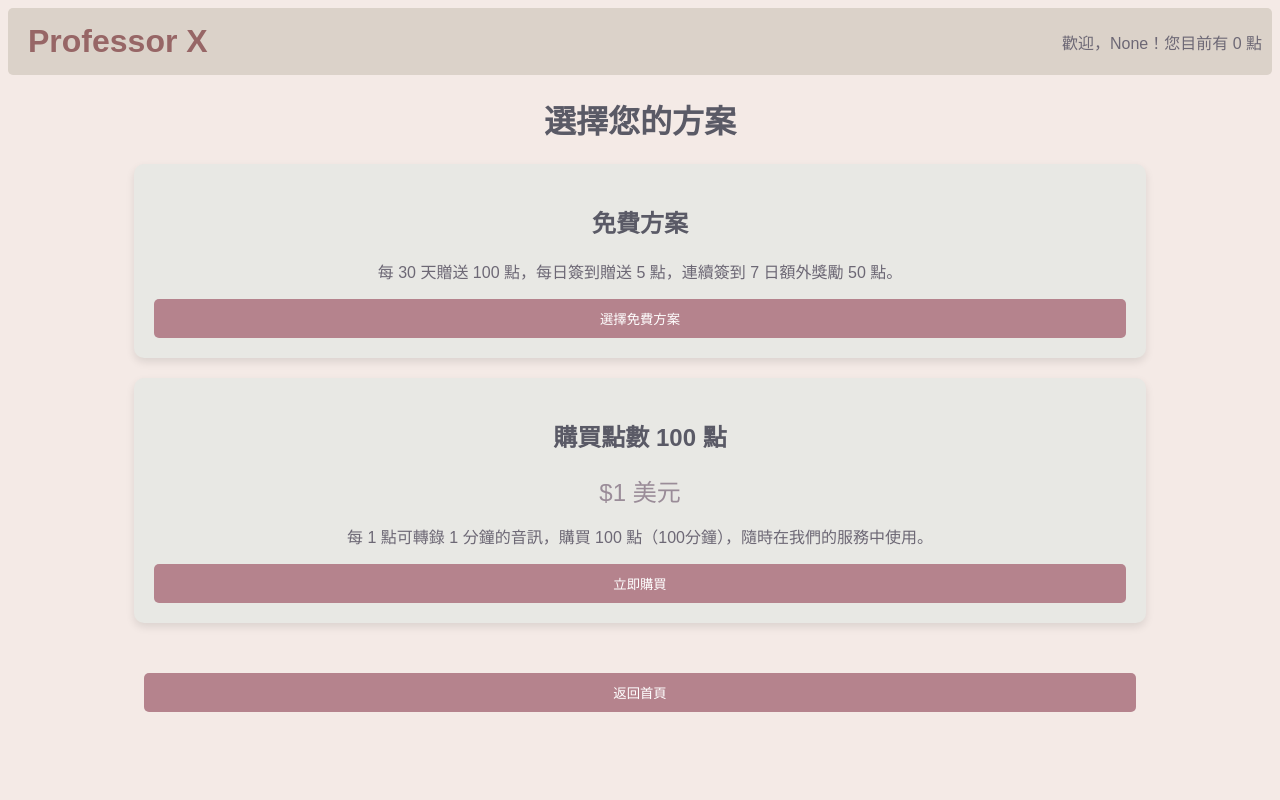
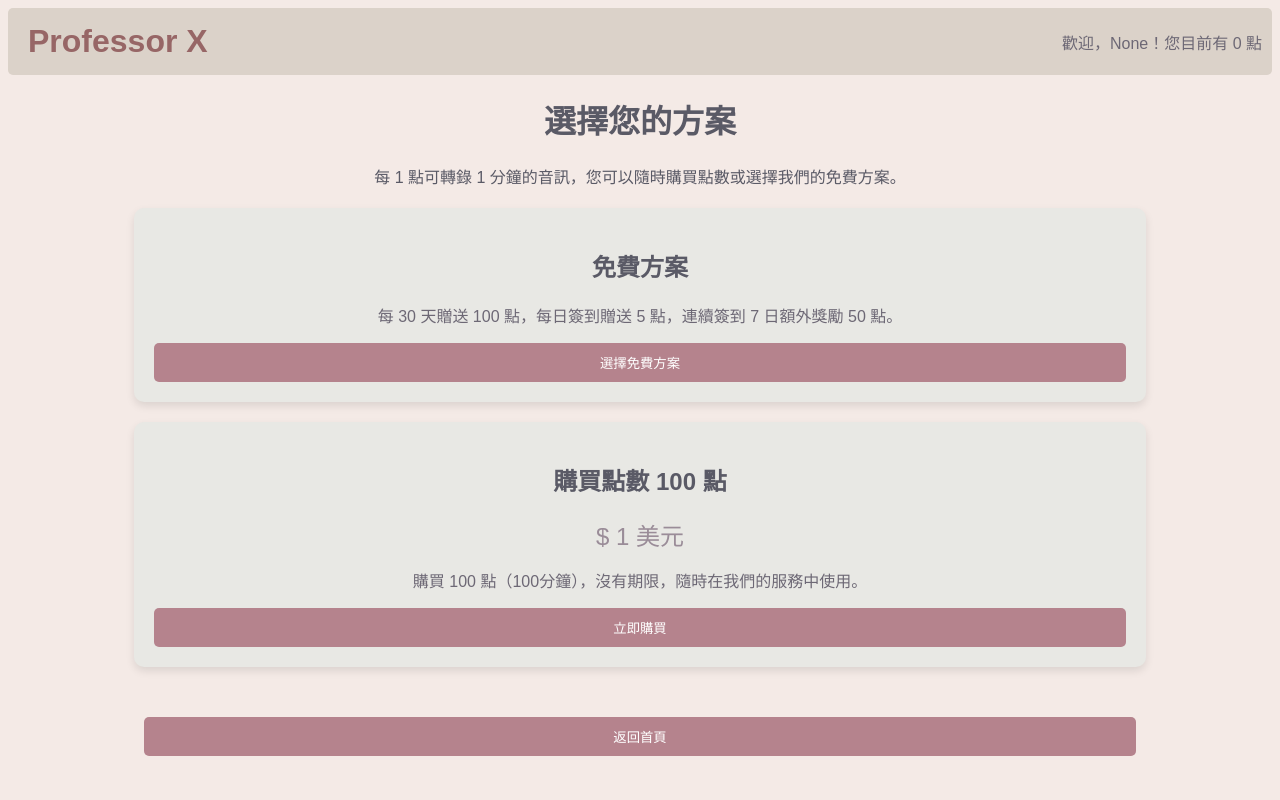
Before and after one commit to wahao888/professor-x, a Flask app: page /payment in a window 1280 px wide. Run offline with Flask 3, Linux system fonts and the light colour scheme.

Commit message:
修改CSS

```diff
--- a/templates/payment.html
+++ b/templates/payment.html
@@ -138,7 +138,7 @@
 
     <div class="container">
         <h1 class="title">選擇您的方案</h1>
-
+        <p class="title">每 1 點可轉錄 1 分鐘的音訊，您可以隨時購買點數或選擇我們的免費方案。</p>
         <div class="card">
           <h2 class="title">免費方案</h2>
           <p class="description">每 30 天贈送 100 點，每日簽到贈送 5 點，連續簽到 7 日額外獎勵 50 點。</p>
@@ -188,8 +188,8 @@
 
         <div class="card">
           <h2 class="title">購買點數 100 點</h2>
-          <div class="price">$1 美元</div>
-          <p class="description">每 1 點可轉錄 1 分鐘的音訊，購買 100 點（100分鐘），隨時在我們的服務中使用。</p>
+          <div class="price">$ 1 美元</div>
+          <p class="description">購買 100 點（100分鐘），沒有期限，隨時在我們的服務中使用。</p>
           <form action="/pay/1" method="get">
               <button class="btn" type="submit">立即購買</button>
           </form>
```
